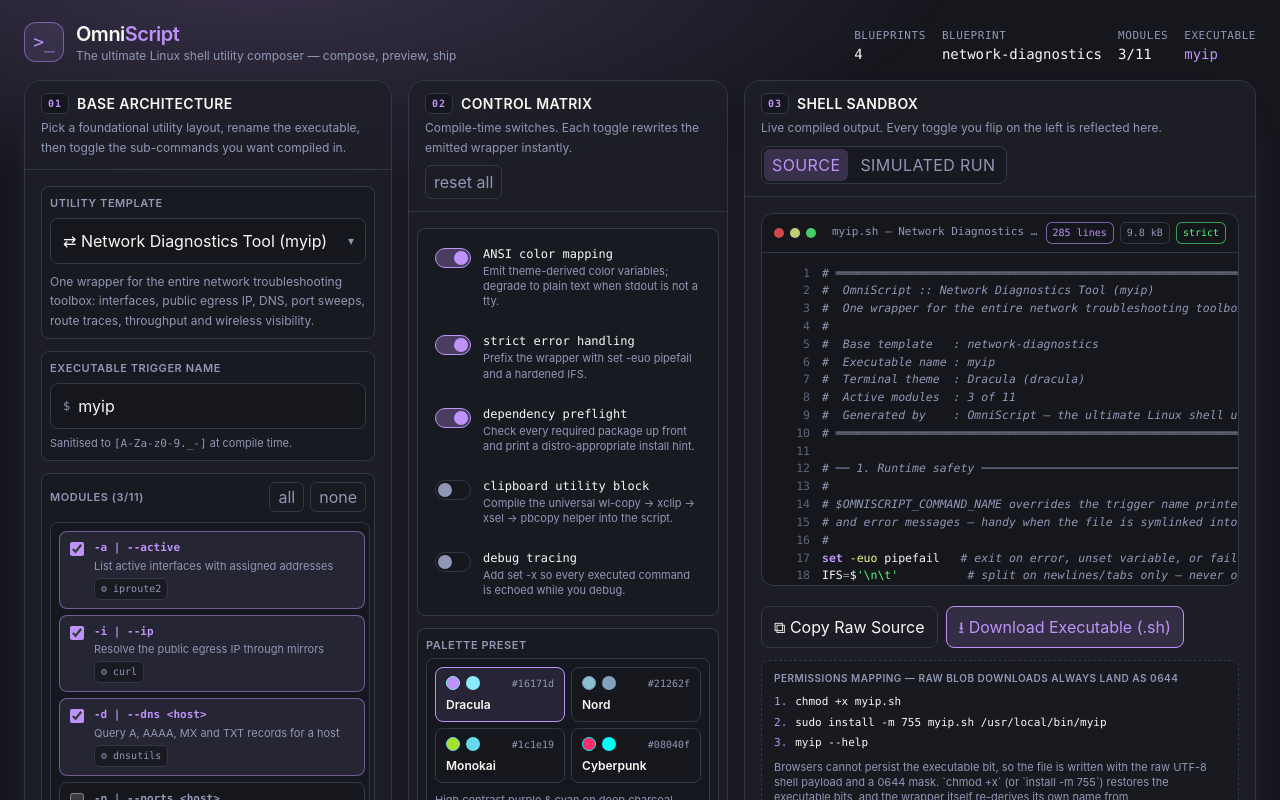
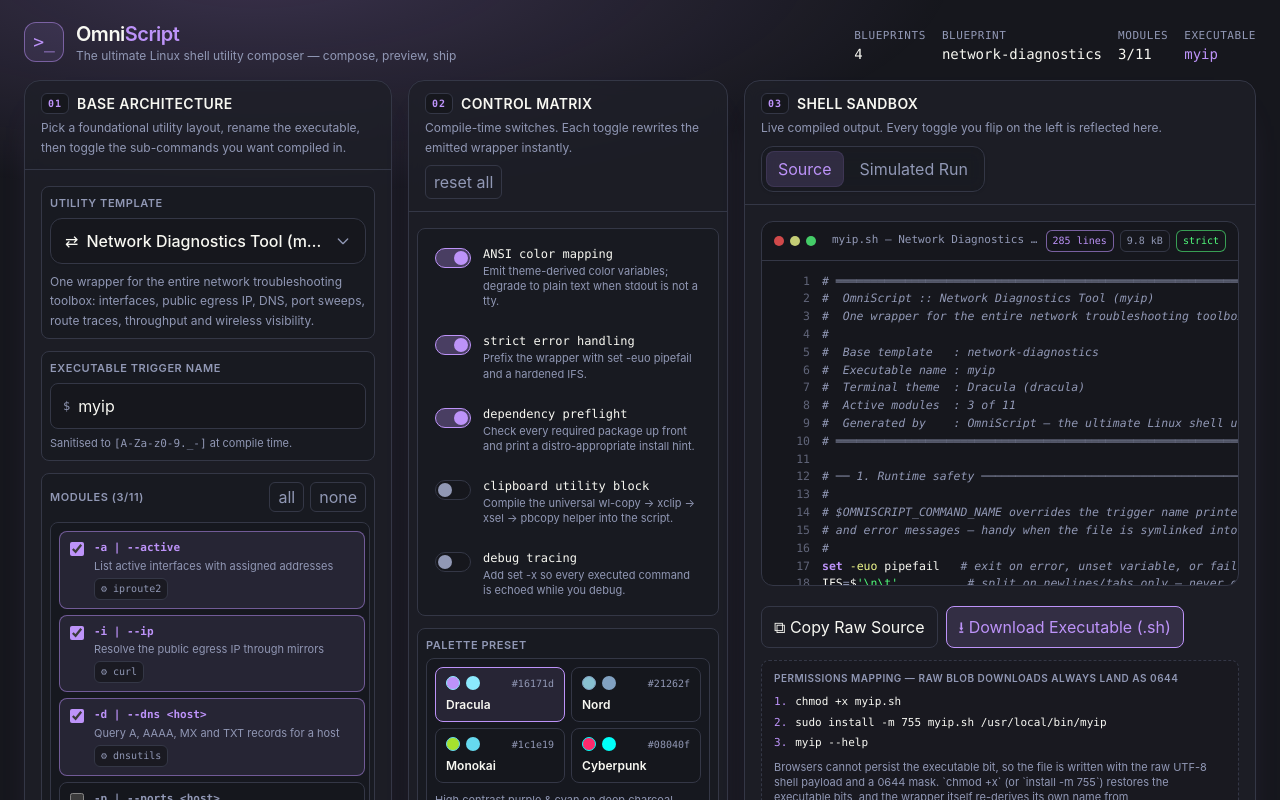
Before and after one commit to IndrajitSir/OmniScript, a React (Vite) app: page / in a window 1280 px wide. Shown: the top 800 px of the page. Built offline with nearby package versions, Linux system fonts and the light colour scheme.

Commit message:
Update package-lock and package.json to include framer-motion; refactor CodePreview and TemplateSelector components for improved UI and functionality

```diff
--- a/package.json
+++ b/package.json
@@ -13,6 +13,7 @@
     "preview": "vite preview"
   },
   "dependencies": {
+    "framer-motion": "^13.4.0",
     "react": "^19.2.8",
     "react-dom": "^19.2.8"
   },
--- a/src/components/CodePreview.tsx
+++ b/src/components/CodePreview.tsx
@@ -14,6 +14,7 @@
 } from "../utils/highlight";
 import { simulateRun } from "../utils/simulator";
 import { Panel, Pill } from "./ui";
+import { motion } from "framer-motion";
 
 const TOKEN_CLASSES: Record<BashTokenType, string> = {
   shebang: "text-[var(--os-muted)] italic",
@@ -70,22 +71,37 @@
       subtitle="Live compiled output. Every toggle you flip on the left is reflected here."
       className="flex h-[calc(100vh-2rem)] min-h-0 flex-col"
       actions={
-        <div className="flex items-center gap-1 rounded-lg border border-[var(--os-border)] bg-[var(--os-bg)]/60 p-0.5">
-          {(["source", "output"] as const).map((value) => (
+        <div className="flex items-center gap-1 rounded-xl border border-[var(--os-border)] bg-[var(--os-bg)]/40 p-1 shadow-sm backdrop-blur-sm">
+          {(["source", "output"] as const).map((value) => {
+            const isActive = tab === value;
+            return (
               <button
                 key={value}
                 type="button"
                 onClick={() => setTab(value)}
-              aria-pressed={tab === value}
-              className={`rounded-md px-2 py-1 cursor-pointer font-mono text-[10px] tracking-wide uppercase transition ${
-                tab === value
-                  ? "bg-[var(--os-accent)]/20 text-[var(--os-accent)]"
+                aria-pressed={isActive}
+                className={`relative rounded-lg px-3 py-1.5 cursor-pointer font-sans text-xs font-medium tracking-normal transition-colors duration-200 ${
+                  isActive
+                    ? "text-[var(--os-accent)]"
                     : "text-[var(--os-muted)] hover:text-[var(--os-text)]"
                 }`}
               >
-              {value === "source" ? "source" : "simulated run"}
+                {/* Animated Background Pill */}
+                {isActive && (
+                  <motion.div
+                    layoutId="activeTabIndicator"
+                    className="absolute inset-0 rounded-lg bg-[var(--os-accent)]/15 border border-[var(--os-accent)]/10"
+                    transition={{ type: "spring", stiffness: 380, damping: 30 }}
+                  />
+                )}
+
+                {/* Text Layer (needs relative & z-10 so it sits above the animated pill) */}
+                <span className="relative z-10 capitalize">
+                  {value === "source" ? "Source" : "Simulated Run"}
+                </span>
               </button>
-          ))}
+            );
+          })}
         </div>
       }
     >
--- a/src/components/TemplateSelector.tsx
+++ b/src/components/TemplateSelector.tsx
@@ -1,6 +1,8 @@
-import { dependencyInfo } from '../config/dependencies';
-import { useComposer } from '../state';
-import { Panel, Pill } from './ui';
+import { dependencyInfo } from "../config/dependencies";
+import { useComposer } from "../state";
+import { Panel, Pill } from "./ui";
+import { useState, useRef, useEffect } from "react";
+import { motion, AnimatePresence } from "framer-motion";
 
 export function TemplateSelector() {
   const {
@@ -17,7 +19,34 @@
   } = useComposer();
 
   const enabledCount = enabledModuleIds.size;
-  const commandNameTouched = settings.commandName !== activeTemplate.defaultCommandName;
+  const commandNameTouched =
+    settings.commandName !== activeTemplate.defaultCommandName;
+  const [isOpen, setIsOpen] = useState(false);
+  const [showTooltip, setShowTooltip] = useState(false);
+  const [isTruncated, setIsTruncated] = useState(false);
+  const containerRef = useRef(null);
+  const textRef = useRef(null);
+
+  useEffect(() => {
+    function handleClickOutside(event) {
+      if (
+        containerRef.current &&
+        !containerRef.current.contains(event.target)
+      ) {
+        setIsOpen(false);
+      }
+    }
+    document.addEventListener("mousedown", handleClickOutside);
+    return () => document.removeEventListener("mousedown", handleClickOutside);
+  }, []);
+
+  useEffect(() => {
+    if (textRef.current) {
+      const element = textRef.current;
+      // If the scroll width is greater than physical client width, it is truncated
+      setIsTruncated(element.scrollWidth > element.clientWidth);
+    }
+  }, [activeTemplate]);
 
   return (
     <Panel
@@ -26,26 +55,129 @@
       subtitle="Pick a foundational utility layout, rename the executable, then toggle the sub-commands you want compiled in."
     >
       {/* Template picker */}
-      <label className="block gap-1.5 rounded-lg border border-[var(--os-border)] bg-[var(--os-bg)]/40 p-2"/*focus-within:border-[var(--os-accent)] focus-within:ring-2 focus-within:ring-[var(--os-accent)]/25"*/>
+      <label
+        className="block gap-1.5 rounded-lg border border-[var(--os-border)] bg-[var(--os-bg)]/40 p-2" /*focus-within:border-[var(--os-accent)] focus-within:ring-2 focus-within:ring-[var(--os-accent)]/25"*/
+      >
         <span className="mb-1.5 block text-[11px] font-semibold tracking-wider text-[var(--os-muted)] uppercase">
           Utility template
         </span>
-        <div className="relative cursor-pointer">
-          <select
-            value={activeTemplate.id}
-            onChange={(event) => selectTemplate(event.target.value)}
-            className="w-full appearance-none rounded-lg cursor-pointer border border-[var(--os-border)] bg-[var(--os-bg)] px-3 py-2.5 pr-9 text-sm text-[var(--os-text)] transition outline-none focus:border-[var(--os-accent)] focus:ring-2 focus:ring-[var(--os-accent)]/25"
+        <div ref={containerRef} className="relative w-full max-w-xs">
+          {/* Selector Trigger Button */}
+          <button
+            type="button"
+            onClick={() => setIsOpen(!isOpen)}
+            onMouseEnter={() => isTruncated && setShowTooltip(true)}
+            onMouseLeave={() => setShowTooltip(false)}
+            aria-haspopup="listbox"
+            aria-expanded={isOpen}
+            className="flex w-full min-w-0 cursor-pointer items-center justify-between rounded-xl border border-[var(--os-border)] bg-[var(--os-bg)] px-3.5 py-2.5 text-sm text-[var(--os-text)] transition-all outline-none hover:bg-[var(--os-muted)]/5 focus:border-[var(--os-accent)] focus:ring-2 focus:ring-[var(--os-accent)]/20 shadow-xs"
           >
-            {templates.map((template) => (
-              <option key={template.id} value={template.id} className="cursor-pointer bg-[var(--os-surface)]">
-                {template.icon ? `${template.icon}  ` : ''}
-                {template.name}
-              </option>
-            ))}
-          </select>
-          <span className="pointer-events-none absolute top-1/2 right-3 -translate-y-1/2 text-xs text-[var(--os-muted)]">
-            ▾
-          </span>
+            <span className="flex min-w-0 flex-1 items-center gap-2 pr-2">
+              {activeTemplate.icon && (
+                <span className="text-base leading-none select-none shrink-0">
+                  {activeTemplate.icon}
+                </span>
+              )}
+              <span
+                ref={textRef}
+                className="truncate font-medium text-left flex-1"
+              >
+                {activeTemplate.name}
+              </span>
+            </span>
+
+            {/* Chevron Arrow Icon */}
+            <motion.svg
+              animate={{ rotate: isOpen ? 180 : 0 }}
+              transition={{ duration: 0.15, ease: "easeInOut" }}
+              className="h-4 w-4 shrink-0 text-[var(--os-muted)]"
+              fill="none"
+              viewBox="0 0 24 24"
+              stroke="currentColor"
+              strokeWidth={2}
+            >
+              <path
+                strokeLinecap="round"
+                strokeLinejoin="round"
+                d="M19 9l-7 7-7-7"
+              />
+            </motion.svg>
+          </button>
+
+          {/* Floating Action Tooltip */}
+          <AnimatePresence>
+            {showTooltip && !isOpen && (
+              <motion.div
+                initial={{ opacity: 0, y: 4, scale: 0.95 }}
+                animate={{ opacity: 1, y: 0, scale: 1 }}
+                exit={{ opacity: 0, y: 4, scale: 0.95 }}
+                transition={{ duration: 0.1, ease: "easeOut" }}
+                className="absolute bottom-full left-0 z-50 mb-2 w-max max-w-xs rounded-lg border border-[var(--os-border)] bg-[var(--os-surface)] px-2.5 py-1.5 text-xs text-[var(--os-text)] shadow-md pointer-events-none"
+              >
+                {activeTemplate.name}
+              </motion.div>
+            )}
+          </AnimatePresence>
+
+          {/* Dropdown Flyout Menu */}
+          <AnimatePresence>
+            {isOpen && (
+              <motion.ul
+                role="listbox"
+                initial={{ opacity: 0, y: -4, scale: 0.99 }}
+                animate={{ opacity: 1, y: 0, scale: 1 }}
+                exit={{ opacity: 0, y: -4, scale: 0.99 }}
+                transition={{ duration: 0.1, ease: "easeOut" }}
+                className="absolute z-50 mt-1.5 max-h-60 w-full overflow-auto rounded-xl border border-[var(--os-border)] bg-[var(--os-surface)] p-1 shadow-lg backdrop-blur-md outline-none"
+              >
+                {templates.map((template) => {
+                  const isSelected = template.id === activeTemplate.id;
+                  return (
+                    <li
+                      key={template.id}
+                      role="option"
+                      aria-selected={isSelected}
+                      onClick={() => {
+                        selectTemplate(template.id);
+                        setIsOpen(false);
+                        setShowTooltip(false);
+                      }}
+                      className={`relative flex cursor-pointer select-none items-center gap-2 rounded-lg px-3 py-2 text-sm transition-colors ${
+                        isSelected
+                          ? "bg-[var(--os-accent)]/15 text-[var(--os-accent)] font-medium"
+                          : "text-[var(--os-text)] hover:bg-[var(--os-muted)]/10"
+                      }`}
+                    >
+                      {template.icon && (
+                        <span className="text-base leading-none shrink-0">
+                          {template.icon}
+                        </span>
+                      )}
+                      <span className="flex-1 truncate text-left">
+                        {template.name}
+                      </span>
+
+                      {isSelected && (
+                        <svg
+                          className="h-4 w-4 shrink-0 text-[var(--os-accent)]"
+                          fill="none"
+                          viewBox="0 0 24 24"
+                          stroke="currentColor"
+                          strokeWidth={2.5}
+                        >
+                          <path
+                            strokeLinecap="round"
+                            strokeLinejoin="round"
+                            d="M5 13l4 4L19 7"
+                          />
+                        </svg>
+                      )}
+                    </li>
+                  );
+                })}
+              </motion.ul>
+            )}
+          </AnimatePresence>
         </div>
         <p className="mt-2 text-xs cursor-pointer leading-relaxed text-[var(--os-muted)]">
           {activeTemplate.shortDescription}
@@ -59,7 +191,7 @@
           {commandNameTouched ? (
             <button
               type="button"
-              onClick={() => setCommandName('')}
+              onClick={() => setCommandName("")}
               className="font-mono text-[10px] tracking-normal text-[var(--os-accent)] normal-case hover:underline"
             >
               reset to {activeTemplate.defaultCommandName}
@@ -77,7 +209,11 @@
           />
         </div>
         <p className="mt-1.5 text-[11px] text-[var(--os-muted)]">
-          Sanitised to <code className="font-mono text-[var(--os-accent-alt)]">[A-Za-z0-9._-]</code> at compile time.
+          Sanitised to{" "}
+          <code className="font-mono text-[var(--os-accent-alt)]">
+            [A-Za-z0-9._-]
+          </code>{" "}
+          at compile time.
         </p>
       </label>
 
@@ -114,8 +250,8 @@
                   title={module.details ?? module.summary}
                   className={`flex cursor-pointer items-start gap-2.5 rounded-lg border px-2.5 py-2 transition ${
                     enabled
-                      ? 'border-[var(--os-accent)]/50 bg-[var(--os-accent)]/10'
-                      : 'border-[var(--os-border)] bg-[var(--os-bg)]/40 hover:border-[var(--os-muted)]'
+                      ? "border-[var(--os-accent)]/50 bg-[var(--os-accent)]/10"
+                      : "border-[var(--os-border)] bg-[var(--os-bg)]/40 hover:border-[var(--os-muted)]"
                   }`}
                 >
                   <input
@@ -128,7 +264,9 @@
                     <span className="flex flex-wrap items-center gap-1.5">
                       <code
                         className={`font-mono text-[11px] font-semibold ${
-                          enabled ? 'text-[var(--os-accent)]' : 'text-[var(--os-muted)]'
+                          enabled
+                            ? "text-[var(--os-accent)]"
+                            : "text-[var(--os-muted)]"
                         }`}
                       >
                         {module.flag}
```
Also changed, not shown: 1 other file (tests, documents, lock files or other folders). Lines whose indentation alone changed are shown as unchanged.
